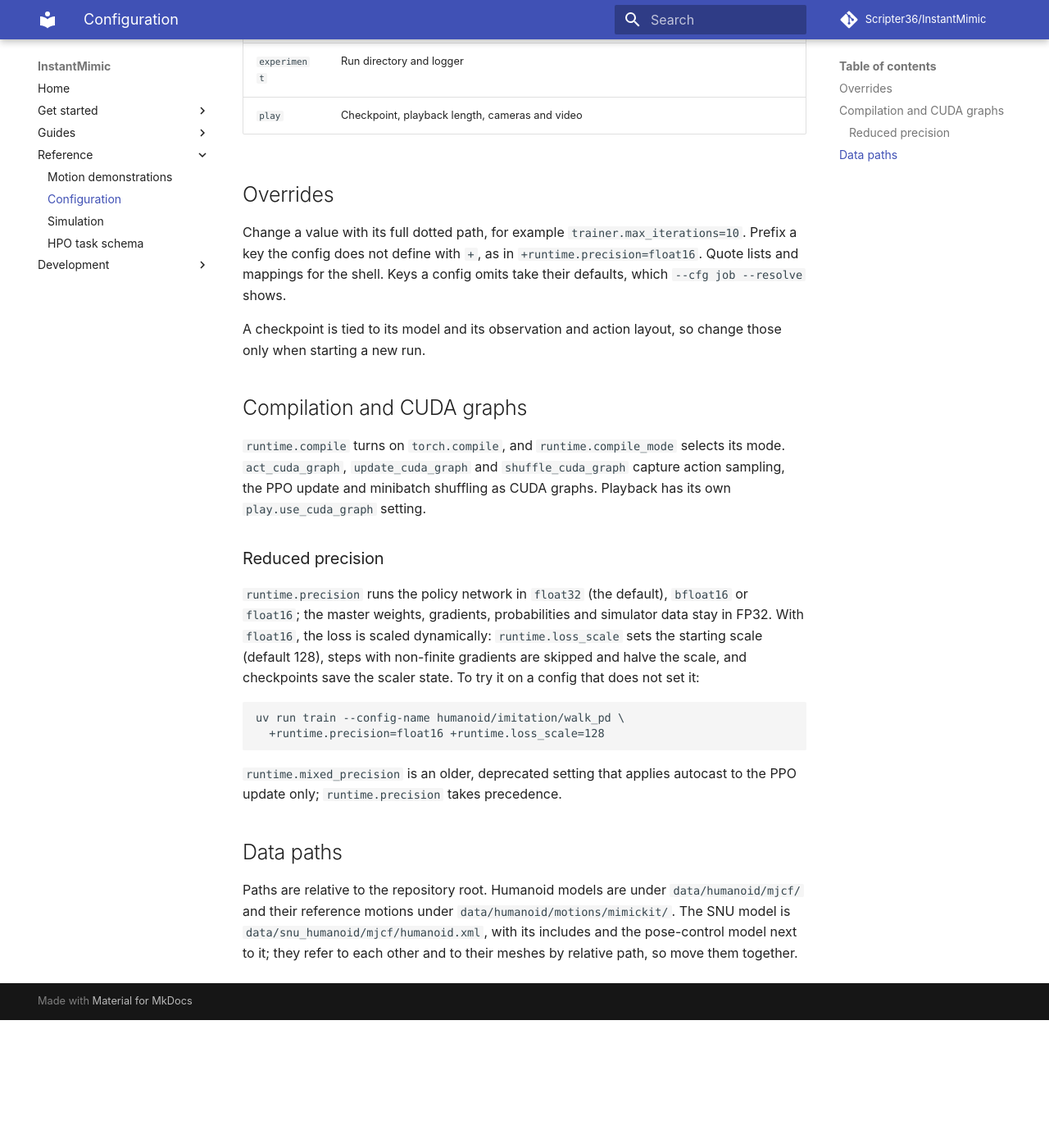
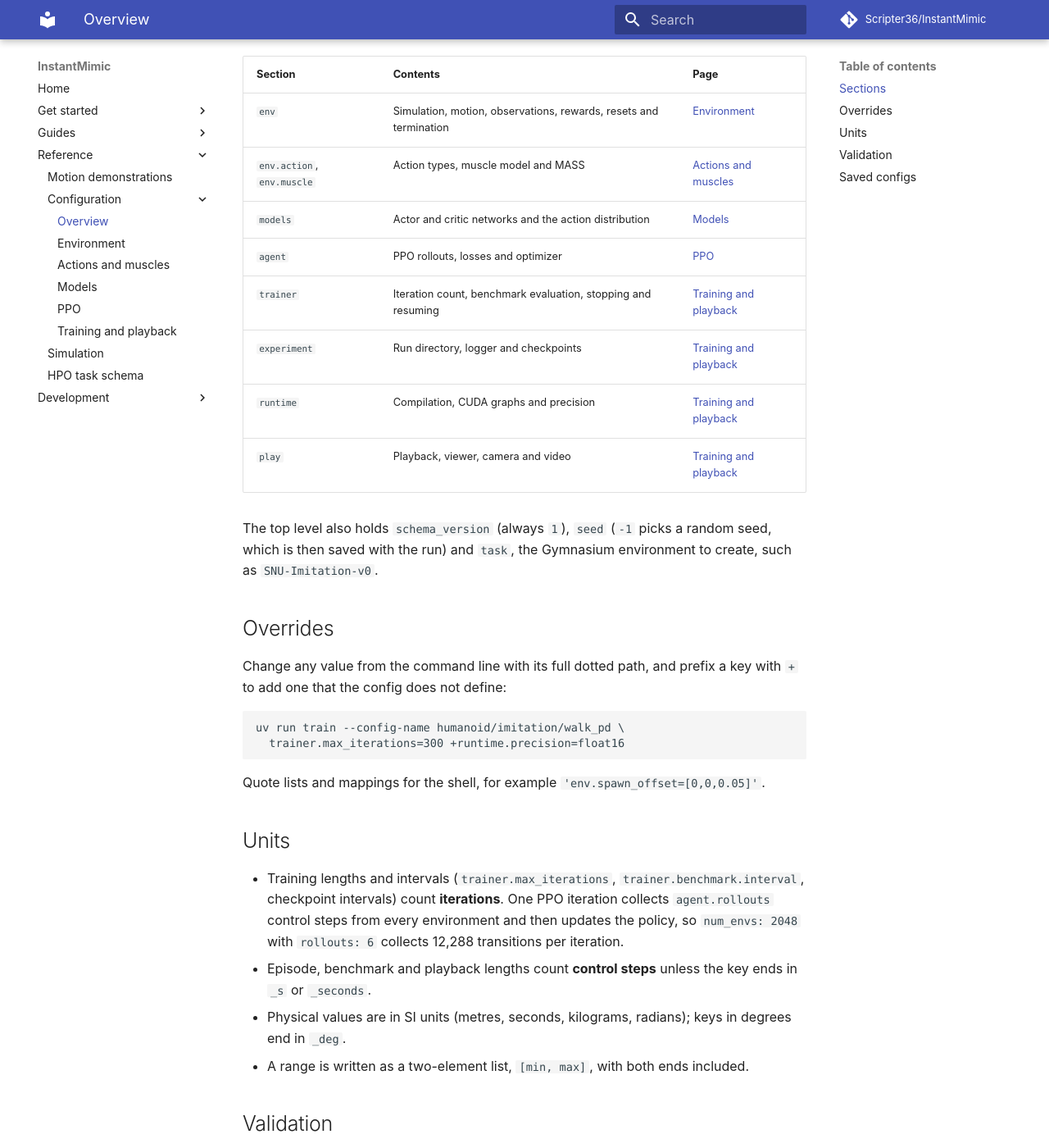
Before and after one commit to Scripter36/InstantMimic, an MkDocs documentation site: the page built from docs/reference/configuration/index.md, in a window 1280 px wide and 1400 px high, scrolled down 656 px. Shown: the whole window at 82% size. Built offline with MkDocs 1.6.1 and Material for MkDocs 9.7.7, drawn with Linux system fonts in a browser that asks for light colours; comment, search, counter and statistics services are not loaded; before the commit the page ends 1900 px from its top, so only the background shows below that; some of the changed text lies outside the part shown.

Commit message:
docs(config): add the configuration reference
Split the configuration page into an overview and pages for the environment, actions and muscles, models, PPO, and training and playback. Each key, default and rule was checked against the code and the composed walk_pd config.

Verified with mkdocs build --strict, ruff, and the workflow-plugin and Hydra CLI tests.

````diff
--- a/docs/reference/configuration.md
+++ /dev/null
@@ -1,66 +0,0 @@
-# Configuration
-
-Configs are Hydra files under `config/`. A task config pulls in shared files
-through its `defaults` list, so a single YAML file rarely shows every value. To
-see the full resolved config, and to check every config in the repository:
-
-```bash
-uv run train --config-name humanoid/imitation/walk_pd --cfg job --resolve
-uv run python -m instantmimic.tools.validate_configs --allow-unprepared-assets --json
-```
-
-Configs are validated when a run starts, so unknown keys and incompatible
-settings are reported before anything is built.
-
-| Section | Contents |
-| --- | --- |
-| `env` | Model, number of parallel environments, reference motion, actions, observations, rewards, resets and termination |
-| `models` | Actor and critic networks, action distribution and observation normalization |
-| `agent` | PPO rollouts, discounting, losses and optimizer |
-| `trainer` | Iteration count, initialization, checkpoints and benchmark evaluation |
-| `runtime` | Compilation, CUDA graphs and PPO precision |
-| `experiment` | Run directory and logger |
-| `play` | Checkpoint, playback length, cameras and video |
-
-## Overrides
-
-Change a value with its full dotted path, for example
-`trainer.max_iterations=10`. Prefix a key the config does not define with `+`,
-as in `+runtime.precision=float16`. Quote lists and mappings for the shell.
-Keys a config omits take their defaults, which `--cfg job --resolve` shows.
-
-A checkpoint is tied to its model and its observation and action layout, so
-change those only when starting a new run.
-
-## Compilation and CUDA graphs
-
-`runtime.compile` turns on `torch.compile`, and `runtime.compile_mode` selects
-its mode. `act_cuda_graph`, `update_cuda_graph` and `shuffle_cuda_graph` capture
-action sampling, the PPO update and minibatch shuffling as CUDA graphs. Playback
-has its own `play.use_cuda_graph` setting.
-
-### Reduced precision
-
-`runtime.precision` runs the policy network in `float32` (the default),
-`bfloat16` or `float16`; the master weights, gradients, probabilities and
-simulator data stay in FP32. With `float16`, the loss is scaled dynamically:
-`runtime.loss_scale` sets the starting scale (default 128), steps with
-non-finite gradients are skipped and halve the scale, and checkpoints save the
-scaler state. To try it on a config that does not set it:
-
-```bash
-uv run train --config-name humanoid/imitation/walk_pd \
-  +runtime.precision=float16 +runtime.loss_scale=128
-```
-
-`runtime.mixed_precision` is an older, deprecated setting that applies autocast
-to the PPO update only; `runtime.precision` takes precedence.
-
-## Data paths
-
-Paths are relative to the repository root. Humanoid models are under
-`data/humanoid/mjcf/` and their reference motions under
-`data/humanoid/motions/mimickit/`. The SNU model is
-`data/snu_humanoid/mjcf/humanoid.xml`, with its includes and the pose-control
-model next to it; they refer to each other and to their meshes by relative
-path, so move them together.
--- /dev/null
+++ b/docs/reference/configuration/index.md
@@ -0,0 +1,96 @@
+# Configuration
+
+Every run is described by one Hydra config under `config/`. A task config is
+usually short: it lists shared files in its `defaults` and overrides only what
+differs. For example, `config/humanoid/imitation/walk_pd.yaml` builds on the
+shared humanoid settings in `base.yaml` and sets its own motion (abridged):
+
+```yaml
+# @package _global_
+defaults:
+  - base
+  - _self_
+
+env:
+  motion:
+    source: data/humanoid/motions/mimickit/humanoid_walk_sanitized.pkl
+experiment:
+  directory: humanoid/imitation/walk_pd
+```
+
+Because values come from several files, print the resolved config to see what
+a run will actually use:
+
+```bash
+uv run train --config-name humanoid/imitation/walk_pd --cfg job --resolve
+```
+
+## Sections
+
+| Section | Contents | Page |
+| --- | --- | --- |
+| `env` | Simulation, motion, observations, rewards, resets and termination | [Environment](environment.md) |
+| `env.action`, `env.muscle` | Action types, muscle model and MASS | [Actions and muscles](actions-and-muscles.md) |
+| `models` | Actor and critic networks and the action distribution | [Models](models.md) |
+| `agent` | PPO rollouts, losses and optimizer | [PPO](ppo.md) |
+| `trainer` | Iteration count, benchmark evaluation, stopping and resuming | [Training and playback](training-and-playback.md) |
+| `experiment` | Run directory, logger and checkpoints | [Training and playback](training-and-playback.md) |
+| `runtime` | Compilation, CUDA graphs and precision | [Training and playback](training-and-playback.md) |
+| `play` | Playback, viewer, camera and video | [Training and playback](training-and-playback.md) |
+
+The top level also holds `schema_version` (always `1`), `seed` (`-1` picks a
+random seed, which is then saved with the run) and `task`, the Gymnasium
+environment to create, such as `SNU-Imitation-v0`.
+
+## Overrides
+
+Change any value from the command line with its full dotted path, and prefix a
+key with `+` to add one that the config does not define:
+
+```bash
+uv run train --config-name humanoid/imitation/walk_pd \
+  trainer.max_iterations=300 +runtime.precision=float16
+```
+
+Quote lists and mappings for the shell, for example
+`'env.spawn_offset=[0,0,0.05]'`.
+
+## Units
+
+- Training lengths and intervals (`trainer.max_iterations`,
+  `trainer.benchmark.interval`, checkpoint intervals) count **iterations**. One
+  PPO iteration collects `agent.rollouts` control steps from every environment
+  and then updates the policy, so `num_envs: 2048` with `rollouts: 6` collects
+  12,288 transitions per iteration.
+- Episode, benchmark and playback lengths count **control steps** unless the
+  key ends in `_s` or `_seconds`.
+- Physical values are in SI units (metres, seconds, kilograms, radians); keys in
+  degrees end in `_deg`.
+- A range is written as a two-element list, `[min, max]`, with both ends
+  included.
+
+## Validation
+
+When a run starts, the config is checked before anything large is allocated.
+Unknown keys, values out of range, incompatible combinations (for example a
+compile mode that conflicts with the CUDA graph settings) and PPO batches that
+do not divide evenly into minibatches are reported as errors. The `env` section
+is checked by the environment itself when it is created.
+
+To check every config in the repository without starting a run:
+
+```bash
+uv run python -m instantmimic.tools.validate_configs --allow-unprepared-assets --json
+```
+
+## Saved configs
+
+Each run saves its resolved config and model files in `run_bundle/` next to its
+checkpoints. `play` rebuilds the environment, model and agent from that bundle,
+so a checkpoint keeps playing even if the configs in `config/` change later.
+Overrides under `play.*` change playback only; overriding other sections at
+playback time changes the restored config and prints a warning.
+
+Training from a checkpoint with `trainer.initialization` uses the config given
+on the command line, not the bundle. To resume a run, pass the same task config
+it was started with.
--- a/mkdocs.yml
+++ b/mkdocs.yml
@@ -33,7 +33,13 @@ nav:
       - Video rendering: guides/rendering.md
   - Reference:
       - Motion demonstrations: reference/motion-demo.md
-      - Configuration: reference/configuration.md
+      - Configuration:
+          - Overview: reference/configuration/index.md
+          - Environment: reference/configuration/environment.md
+          - Actions and muscles: reference/configuration/actions-and-muscles.md
+          - Models: reference/configuration/models.md
+          - PPO: reference/configuration/ppo.md
+          - Training and playback: reference/configuration/training-and-playback.md
       - Simulation: reference/simulation.md
       - HPO task schema: reference/hpo-task-schema.md
   - Development:
````
Also changed, not shown: docs/guides/training-and-playback.md (+1 -1 lines), docs/index.md (+2 -2 lines), docs/reference/configuration/actions-and-muscles.md (added, +88 -0 lines), docs/reference/configuration/environment.md (added, +178 -0 lines), docs/reference/configuration/models.md (added, +54 -0 lines), docs/reference/configuration/ppo.md (added, +99 -0 lines), docs/reference/configuration/training-and-playback.md (added, +135 -0 lines), plugins/instantmimic-workflows/skills/instantmimic/references/workflows.md (+4 -4 lines).
